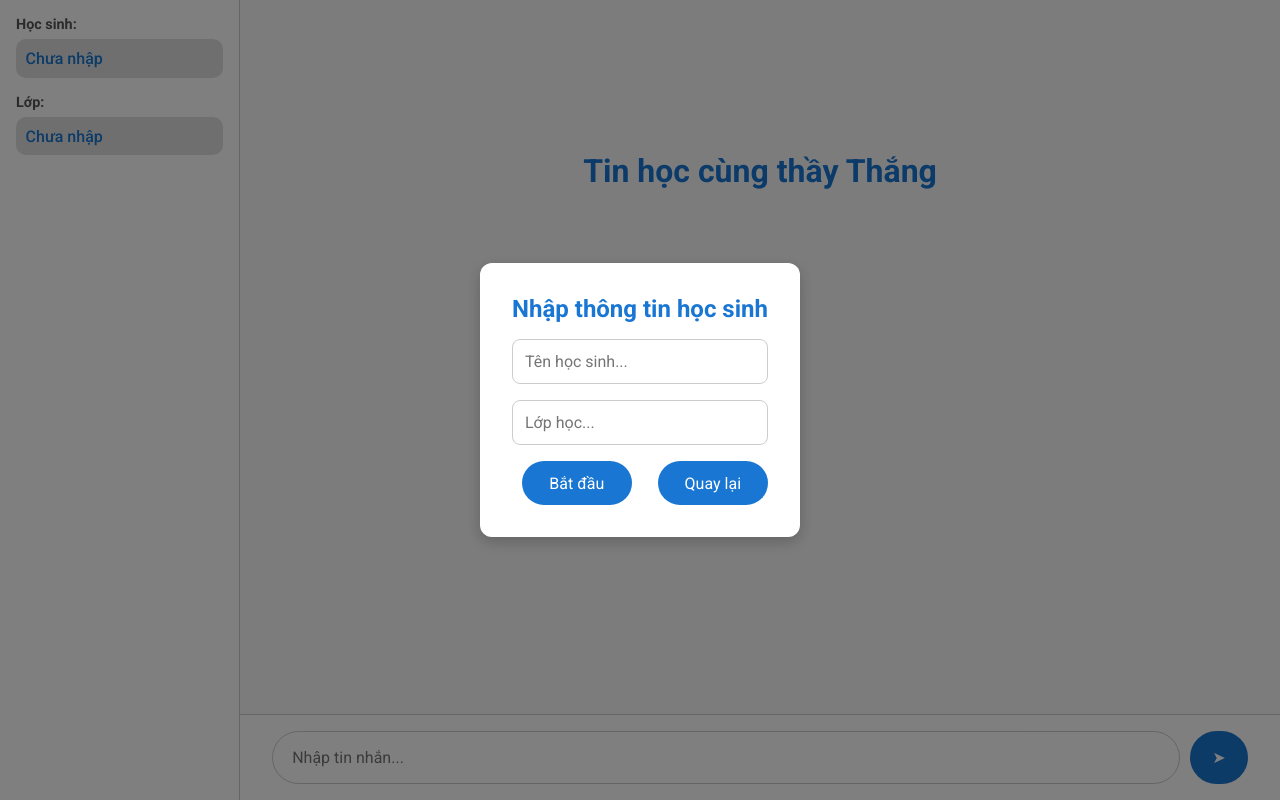
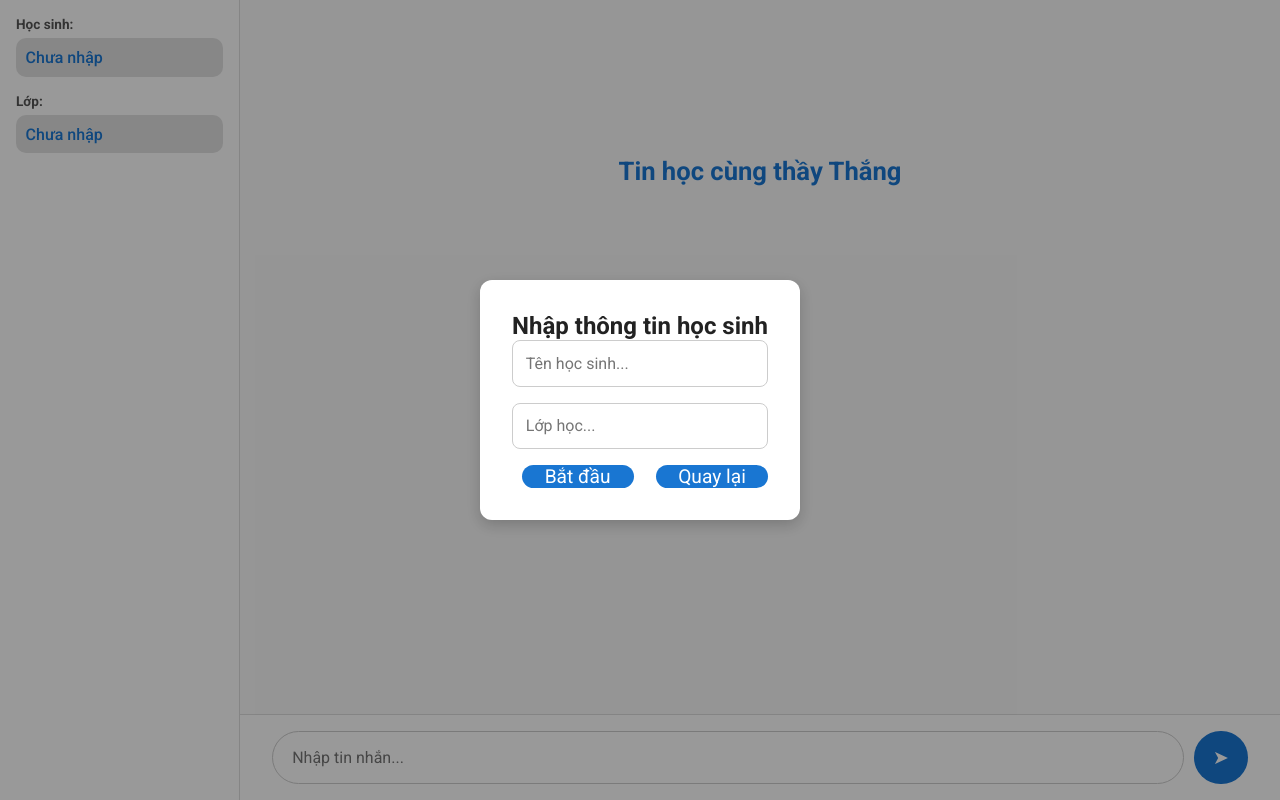
Before and after one commit to maithang0138/chatbotver1, a Flask app: page / in a window 1280 px wide. Run offline with Flask 3, Linux system fonts and the light colour scheme.

Commit message:
Update index.html

```diff
--- a/templates/index.html
+++ b/templates/index.html
@@ -1,10 +1,10 @@
 <!DOCTYPE html>
 <html lang="vi">
 <head>
-  <meta charset="UTF-8">
-  <title>Chatbot Thầy Thắng - Light Mode</title>
-  <meta name="viewport" content="width=device-width, initial-scale=1.0">
-  <link href="https://fonts.googleapis.com/css2?family=Roboto:wght@400;500;700&display=swap" rel="stylesheet">
+  <meta charset="UTF-8" />
+  <meta name="viewport" content="width=device-width, initial-scale=1.0"/>
+  <title>Chatbot - Tin học cùng thầy Thắng</title>
+  <link href="https://fonts.googleapis.com/css2?family=Roboto:wght@400;500;700&display=swap" rel="stylesheet" />
   <style>
     :root {
       --bg: #f9f9f9;
@@ -16,9 +16,7 @@
     }
 
     * {
-      margin: 0;
-      padding: 0;
-      box-sizing: border-box;
+      margin: 0; padding: 0; box-sizing: border-box;
       font-family: 'Roboto', sans-serif;
     }
 
@@ -34,11 +32,11 @@
       width: 240px;
       background-color: var(--sidebar);
       padding: 1rem;
-      border-right: 1px solid #ccc;
+      border-right: 1px solid #ddd;
     }
 
     .sidebar h2 {
-      font-size: 0.9rem;
+      font-size: 0.85rem;
       color: #555;
       margin-bottom: 0.4rem;
     }
@@ -56,43 +54,39 @@
       flex: 1;
       display: flex;
       flex-direction: column;
-      position: relative;
       min-height: 100vh;
     }
 
-    .center-welcome {
+    .welcome {
       flex: 1;
       display: flex;
       align-items: center;
       justify-content: center;
       transition: all 0.6s ease;
+      font-size: 1.6rem;
+      color: var(--accent);
+      font-weight: 600;
     }
 
-    .center-welcome.hide {
-      transform: translateY(-50px) scale(0.6);
+    .welcome.hide {
+      transform: translateY(-30px);
       opacity: 0;
       pointer-events: none;
     }
 
-    .center-welcome h1 {
-      font-size: 2rem;
-      color: var(--accent);
-    }
-
     #chatbox {
       flex-grow: 1;
-      min-height: 0;
       overflow-y: auto;
       padding: 1rem 2rem;
       display: flex;
       flex-direction: column;
-      gap: 10px;
+      gap: 12px;
     }
 
     .bubble {
       padding: 0.9rem 1.2rem;
       border-radius: 20px;
-      max-width: 70%;
+      max-width: 80%;
       line-height: 1.5;
       word-wrap: break-word;
       animation: fadeIn 0.3s ease;
@@ -116,7 +110,7 @@
     .input-container {
       display: flex;
       padding: 1rem 2rem;
-      border-top: 1px solid #ccc;
+      border-top: 1px solid #ddd;
       background-color: #fff;
     }
 
@@ -135,19 +129,17 @@
       background-color: var(--accent);
       border: none;
       border-radius: 30px;
-      padding: 0.8rem 1.4rem;
+      padding: 0 1.2rem;
       color: white;
-      font-size: 1rem;
+      font-size: 1.2rem;
       cursor: pointer;
       margin-left: 0.6rem;
-      white-space: nowrap;
     }
 
-    /* MODAL FIXED */
     .modal {
       position: fixed;
       inset: 0;
-      background: rgba(0, 0, 0, 0.5);
+      background: rgba(0, 0, 0, 0.4);
       display: flex;
       align-items: center;
       justify-content: center;
@@ -158,39 +150,32 @@
       background: #fff;
       padding: 2rem;
       border-radius: 12px;
-      text-align: center;
       width: 320px;
       box-shadow: 0 5px 15px rgba(0,0,0,0.2);
-    }
-
-    .modal-content h2 {
-      color: var(--accent);
-      margin-bottom: 1rem;
+      text-align: center;
     }
 
     .modal-content input {
       width: 100%;
+      padding: 0.8rem;
       margin-bottom: 1rem;
-      padding: 0.75rem;
       border-radius: 8px;
       border: 1px solid #ccc;
-      font-size: 1rem;
+    }
+
+    .modal-content button {
+      width: 48%;
     }
 
     .modal-buttons {
       display: flex;
       justify-content: space-between;
-      gap: 1rem;
-    }
-
-    .modal-buttons button {
-      flex: 1;
+      gap: 0.8rem;
     }
   </style>
 </head>
 <body>
 
-  <!-- Sidebar -->
   <div class="sidebar">
     <h2>Học sinh:</h2>
     <div class="info" id="studentName">Chưa nhập</div>
@@ -198,16 +183,11 @@
     <div class="info" id="studentClass">Chưa nhập</div>
   </div>
 
-  <!-- Main -->
   <div class="main">
-    <div class="center-welcome" id="welcomeBox">
-      <h1>Tin học cùng thầy Thắng</h1>
-    </div>
-
+    <div class="welcome" id="welcomeBox">Tin học cùng thầy Thắng</div>
     <div id="chatbox"></div>
-
     <div class="input-container">
-      <input type="text" id="userInput" placeholder="Nhập tin nhắn..." onkeydown="handleKey(event)">
+      <input type="text" id="userInput" placeholder="Nhập tin nhắn..." onkeydown="handleKey(event)" />
       <button onclick="sendMessage()">➤</button>
     </div>
   </div>
@@ -233,13 +213,12 @@
         alert("Vui lòng nhập đầy đủ họ tên và lớp.");
         return;
       }
-
       document.getElementById("studentName").innerText = name;
       document.getElementById("studentClass").innerText = cls;
       document.getElementById("modal").style.display = "none";
     }
 
-    function sendMessage() {
+    async function sendMessage() {
       const input = document.getElementById("userInput");
       const message = input.value.trim();
       if (!message) return;
@@ -252,18 +231,25 @@
       appendMessage("user", message);
       input.value = "";
 
-      // giả lập bot phản hồi
-      setTimeout(() => {
-        appendMessage("bot", "Lỗi kết nối!");
-      }, 600);
+      try {
+        const res = await fetch("/ask", {
+          method: "POST",
+          headers: { "Content-Type": "application/json" },
+          body: JSON.stringify({ message })
+        });
+        const data = await res.json();
+        appendMessage("bot", data.reply || "Lỗi: Không thể xử lý.");
+      } catch (err) {
+        appendMessage("bot", "Lỗi kết nối máy chủ.");
+      }
     }
 
     function appendMessage(sender, text) {
       const chatbox = document.getElementById("chatbox");
-      const message = document.createElement("div");
-      message.className = `bubble ${sender}`;
-      message.innerText = text;
-      chatbox.appendChild(message);
+      const msg = document.createElement("div");
+      msg.className = `bubble ${sender}`;
+      msg.innerText = text;
+      chatbox.appendChild(msg);
       chatbox.scrollTop = chatbox.scrollHeight;
     }
 
```
